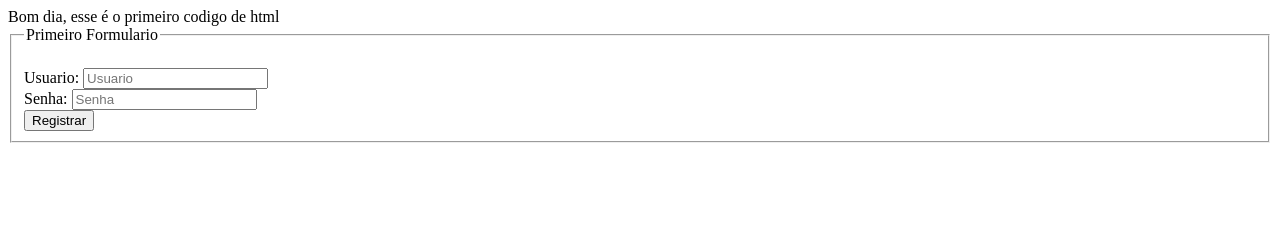
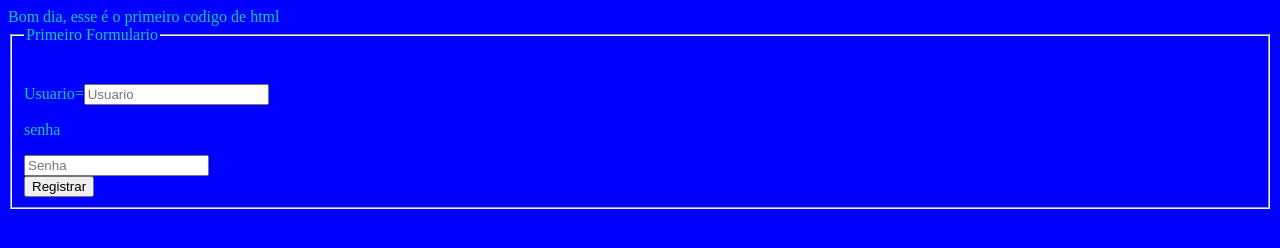
Before and after one commit to johnbatistaaraujo-lab/front-end-, a plain HTML site: page index.html in a window 1280 px wide. Drawn offline with Linux system fonts and the light colour scheme.

Commit message:
Update index.html

```diff
--- a/index.html
+++ b/index.html
@@ -1,9 +1,18 @@
 <!DOCTYPE html>
   <html lang="PT-BR">
       <head>
-
+          <title>FrontEnd</title>
+          <meta charset="utf-8">
+          <link rel="stylesheet" type="text/css" href="">
+          <script></script>
       </head>
-      <body>
+      <style>
+          .body{
+            background-color: blue;
+            color: rgb(20, 199, 175);
+          }
+      </style>
+      <body class="body">
           Bom dia, esse é o primeiro codigo de html
         <form method="POST" action="index.php">
             <fieldset>
@@ -11,9 +20,9 @@
                   Primeiro Formulario
                 </legend>
                 <br>
-                Usuario: <input type="text" placeholder="Usuario" minlength="5" maxlength="10" required><br>
-                Senha:   <input type="password" placeholder="Senha" minlength="5" maxlength="10" required><br>
-                <input type="submit" value="Registrar">
+                <p>Usuario=<input type="text" placeholder="Usuario" minlength="5" maxlength="10" required><br>
+                <p>senha</p><input type="password" placeholder="Senha" minlength="5" maxlength="10" required><br>
+                <input type="submit" value="Registrar" class="submit">
             </fieldset>
         </form>
       </body>
```
